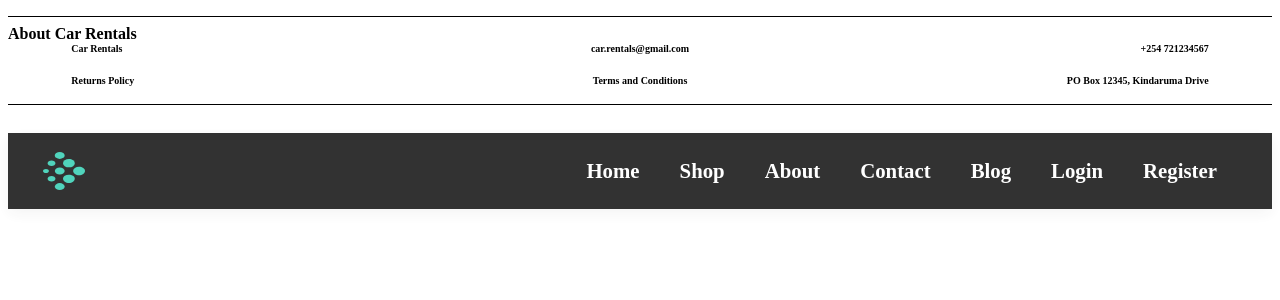
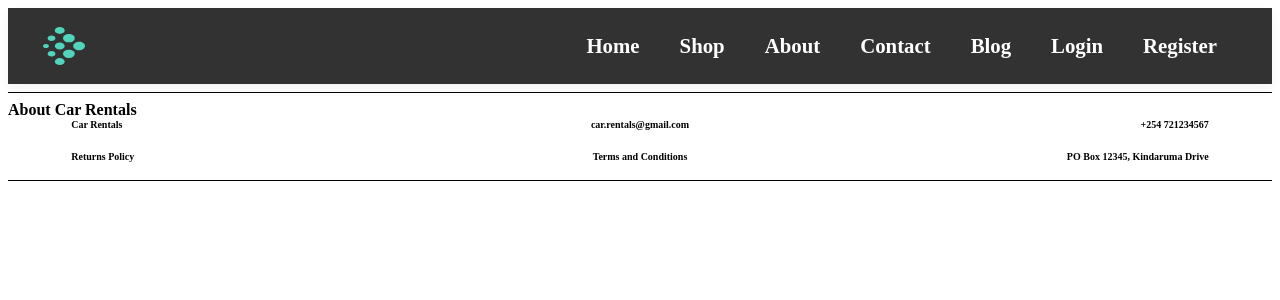
Before and after one commit to xevvar/car_hire_project, a React (Create React App) app: page / in a window 1280 px wide. Shown: the top 300 px of the page. Built offline with nearby package versions, Linux system fonts and the light colour scheme.

Commit message:
moved footer component in app.js to the bottom in return so as to be show at the botom of website

```diff
--- a/src/App.js
+++ b/src/App.js
@@ -8,7 +8,7 @@ import Footer from './Components/Footer.js'; // Adjust the path based on the act
 
 const App = () => {
   const [ setCurrentForm] = useState("login");
-  const [ setIsLoggedIn] = useState(false);
+
 
   const toggleForm = (formName) => {
     setCurrentForm(formName);
@@ -19,7 +19,7 @@ const App = () => {
 
   return (
     <>
-    <Footer />
+
     <Router>
       <Navbar />
       <Switch>
@@ -31,6 +31,7 @@ const App = () => {
         </Route>
       </Switch>
     </Router>
+    <Footer />
     </>
   );
 };
```
